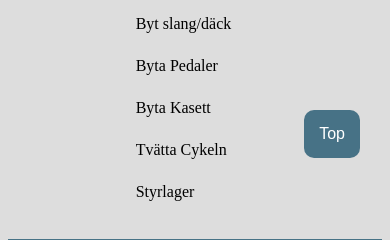
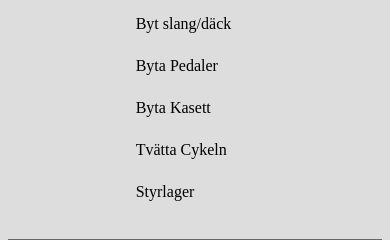
Before and after one commit to Jonfra/Jonafran, a PHP site: page /Broms.html in a window 390 px wide. Shown: the part 666-906 px from the top of the page. Run offline with PHP 8.4, Linux system fonts and the light colour scheme.

Commit message:
Update style.css

```diff
--- a/css/style.css
+++ b/css/style.css
@@ -114,6 +114,9 @@ body {
   #myTopnav {
     height: 200px;
   }
+#myBtn {
+    display: block;
+  }
 
   #reklam {
     display: block;
@@ -151,7 +154,7 @@ body {
 }
 
 #myBtn {
-  display: block;
+  display: none;
   /* Hidden by default */
   position: fixed;
   /* Fixed/sticky position */
```
